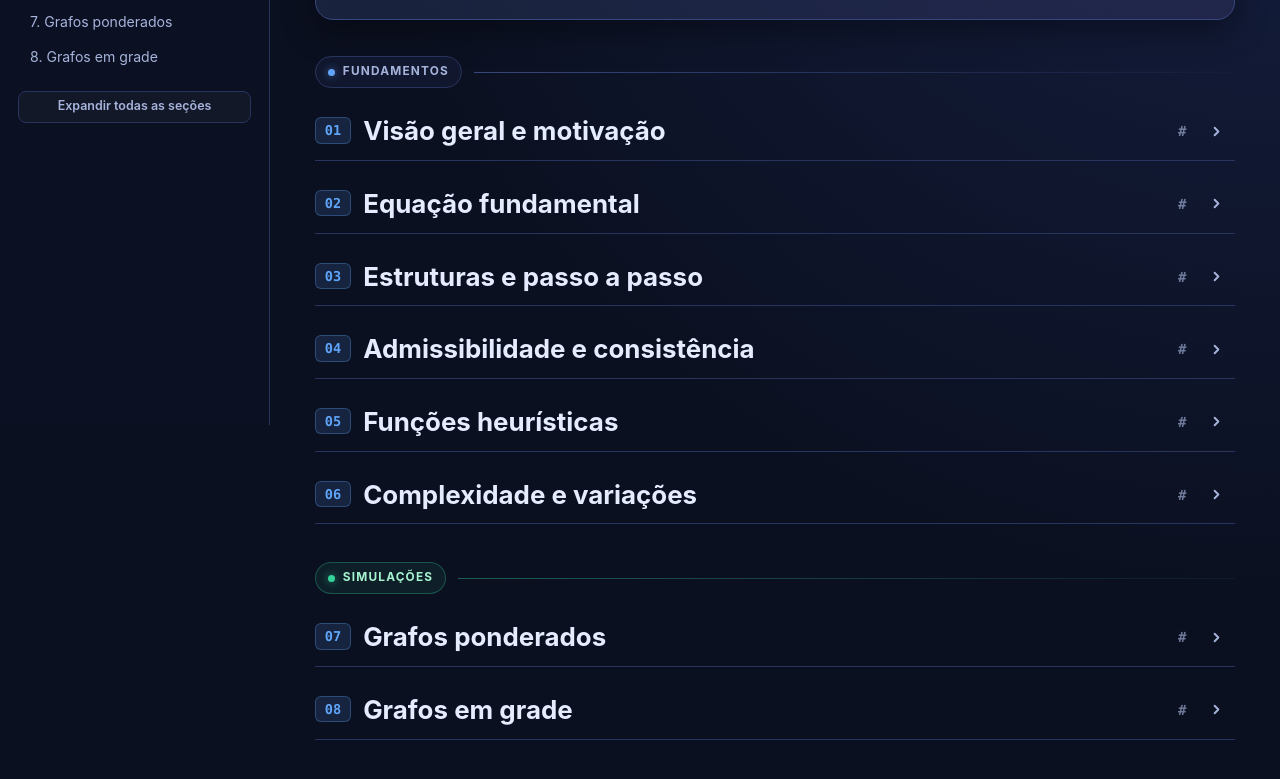
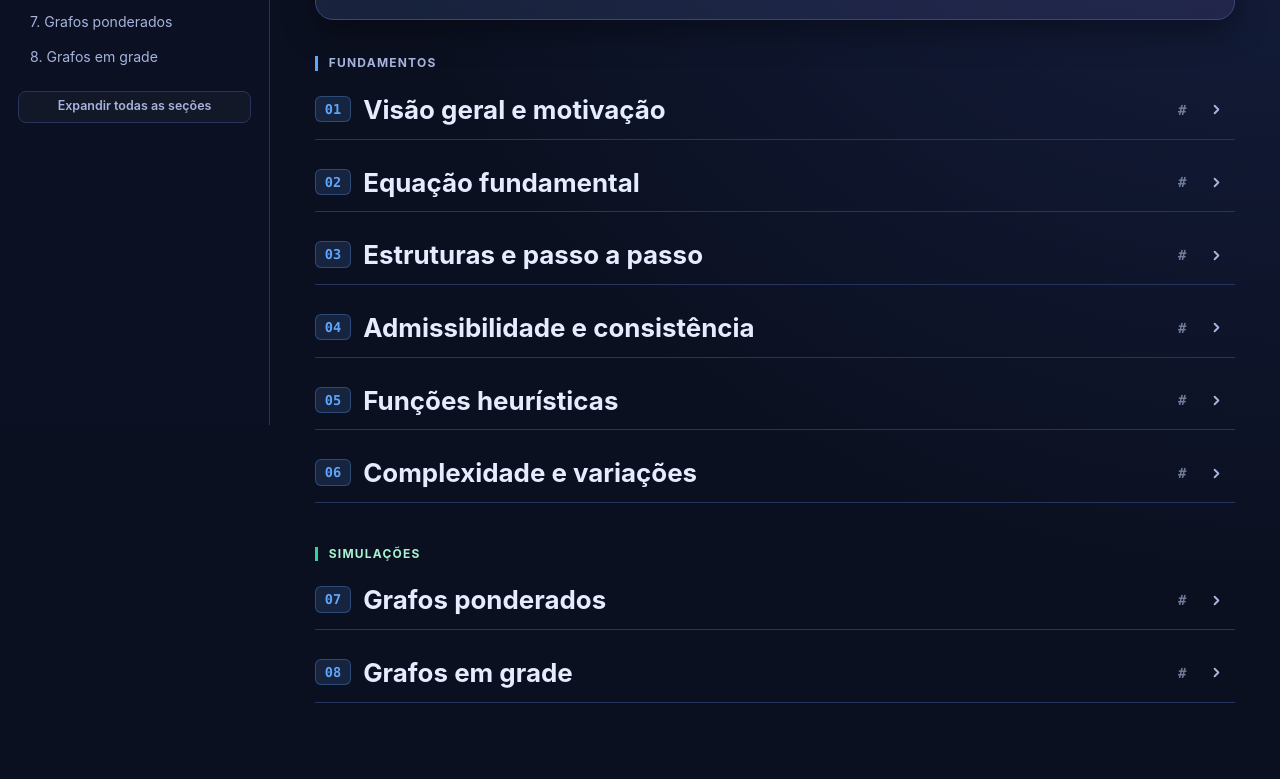
Before and after one commit to L-Marcel/a-star, a plain HTML site: page web/index.html in a window 1280 px wide. Shown: the part 375-1154 px from the top of the page. Drawn offline with Linux system fonts and the light colour scheme.

Commit message:
feat(web): alterar estilo das divisórias

```diff
--- a/web/index.html
+++ b/web/index.html
@@ -312,59 +312,23 @@
     .section-divider {
       display: flex;
       align-items: center;
-      gap: 12px;
-      margin: 8px 0 18px;
-      user-select: none;
-    }
-
-    .section-divider.section-divider-sims {
-      margin-top: 38px;
-    }
-
-    .section-divider-label {
-      display: inline-flex;
-      align-items: center;
-      gap: 8px;
-      font-size: 0.74rem;
+      gap: 10px;
+      margin: 4px 0 14px;
+      padding-left: 11px;
+      border-left: 3px solid var(--accent);
+      font-size: 0.75rem;
       font-weight: 700;
       letter-spacing: 0.1em;
       text-transform: uppercase;
+      line-height: 1.2;
       color: var(--text-muted);
-      background: rgba(18, 25, 49, 0.85);
-      border: 1px solid var(--border);
-      padding: 5px 12px;
-      border-radius: 999px;
-      white-space: nowrap;
-      flex-shrink: 0;
-    }
-
-    .section-divider-dot {
-      width: 7px;
-      height: 7px;
-      border-radius: 999px;
-      background: var(--accent);
-      box-shadow: 0 0 8px rgba(96, 165, 250, 0.6);
-    }
-
-    .section-divider-sims .section-divider-label {
+      user-select: none;
+    }
+
+    .section-divider.section-divider-sims {
+      margin-top: 44px;
+      border-left-color: var(--accent-2);
       color: #a7f3d0;
-      border-color: rgba(52, 211, 153, 0.3);
-      background: rgba(52, 211, 153, 0.08);
-    }
-
-    .section-divider-sims .section-divider-dot {
-      background: var(--accent-2);
-      box-shadow: 0 0 8px rgba(52, 211, 153, 0.65);
-    }
-
-    .section-divider-line {
-      flex: 1 1 auto;
-      height: 1px;
-      background: linear-gradient(90deg, var(--border-light) 0%, rgba(40, 52, 93, 0.12) 100%);
-    }
-
-    .section-divider-sims .section-divider-line {
-      background: linear-gradient(90deg, rgba(52, 211, 153, 0.4) 0%, rgba(52, 211, 153, 0.06) 100%);
     }
 
     /* Sections */
@@ -1456,10 +1420,7 @@
       </div>
     </header>
 
-    <div class="section-divider" role="separator" aria-label="Fundamentos">
-      <span class="section-divider-label"><span class="section-divider-dot" aria-hidden="true"></span>Fundamentos</span>
-      <span class="section-divider-line" aria-hidden="true"></span>
-    </div>
+    <div class="section-divider" role="separator" aria-label="Fundamentos">Fundamentos</div>
 
     <!-- SEÇÃO 1 -->
     <section id="visao-geral">
@@ -1858,10 +1819,7 @@
       </ul>
     </section>
 
-    <div class="section-divider section-divider-sims" role="separator" aria-label="Simulações">
-      <span class="section-divider-label"><span class="section-divider-dot" aria-hidden="true"></span>Simulações</span>
-      <span class="section-divider-line" aria-hidden="true"></span>
-    </div>
+    <div class="section-divider section-divider-sims" role="separator" aria-label="Simulações">Simulações</div>
 
     <!-- SEÇÃO 7: SIMULADOR DE GRAFOS PONDERADOS -->
     <section id="simulador-grafo">
```
